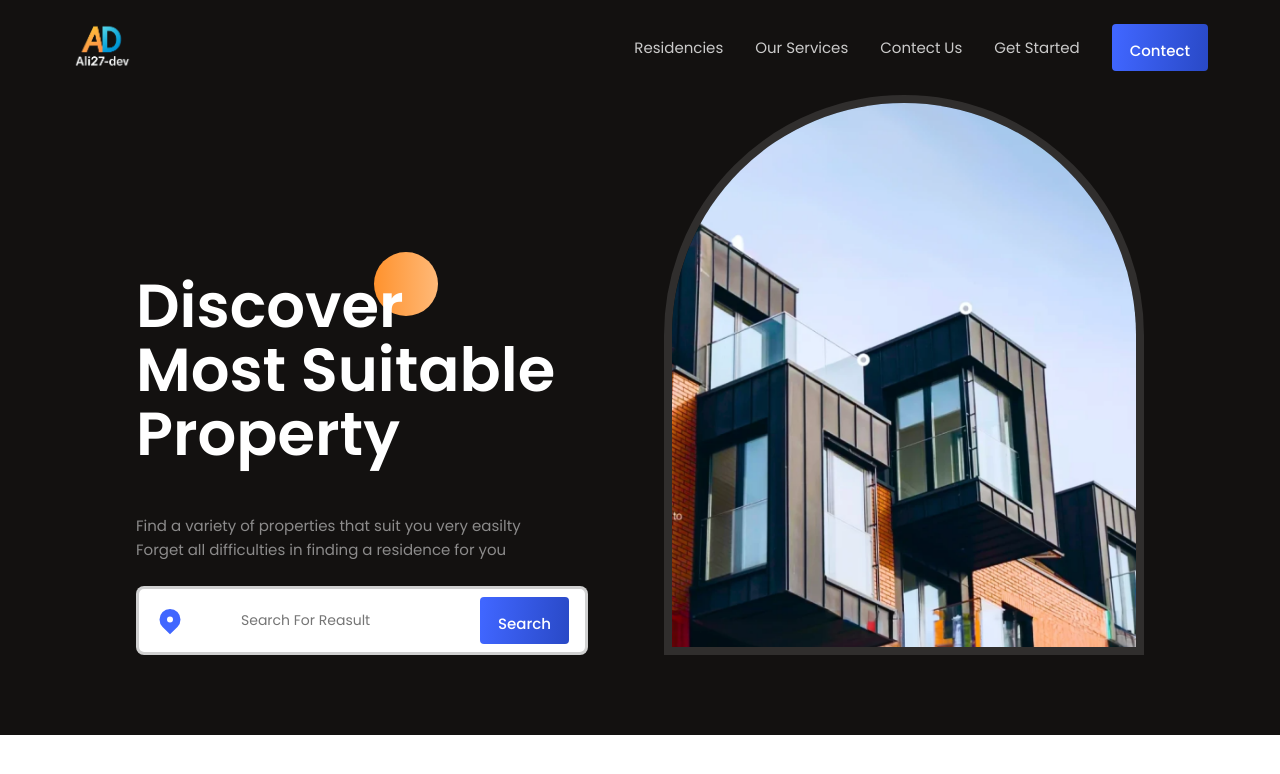
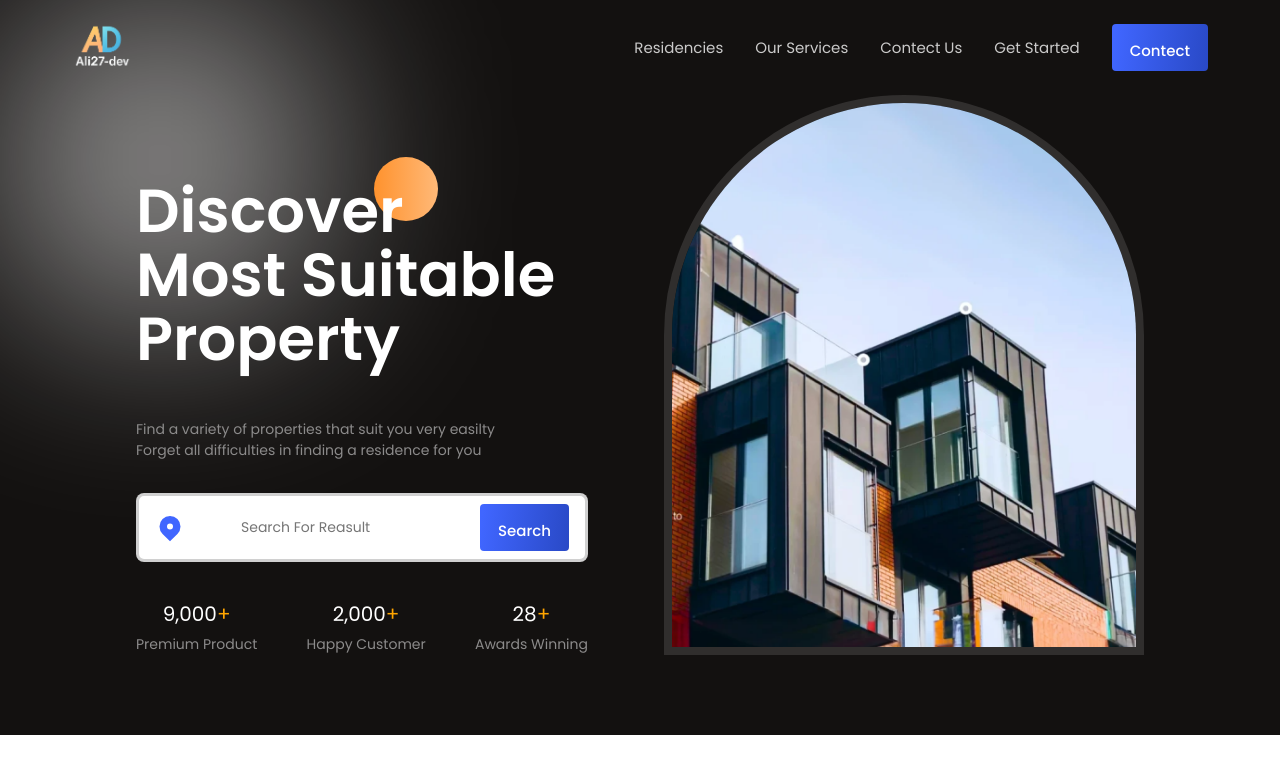
Before and after one commit to ali27-dev/real-Estate-website, a React (Vite) app: page / in a window 1280 px wide. Shown: the top 774 px of the page. Built offline with nearby package versions, Linux system fonts and the light colour scheme.

Commit message:
the states component is completed and also i am used countUp library put functionality in number

```diff
--- /dev/null
+++ b/src/App.css
@@ -0,0 +1,18 @@
+.App {
+  position: relative;
+  overflow-x: clip;
+}
+
+.App > :nth-child(1) {
+  background: var(--black);
+  position: relative;
+}
+
+.white-gradient {
+  position: absolute;
+  width: 32rem;
+  height: 32rem;
+  background: rgba(255, 255, 255, 0.522);
+  filter: blur(100px);
+  border-radius: 100px;
+}
--- a/src/App.jsx
+++ b/src/App.jsx
@@ -1,10 +1,14 @@
 import Header from "./components/Header/Header.jsx";
 import Hero from "./components/Hero/Hero.jsx";
+import "./App.css";
 function App() {
   return (
     <div className="App">
-      <Header />
-      <Hero />
+      <div>
+        <div className="white-gradient" />
+        <Header />
+        <Hero />
+      </div>
     </div>
   );
 }
--- a/src/components/Header/Header.css
+++ b/src/components/Header/Header.css
@@ -1,5 +1,5 @@
 .h-wrapper {
-  background-color: var(--black);
+  /* background-color: var(--black); */
   color: white;
 }
 
--- a/src/components/Hero/Hero.css
+++ b/src/components/Hero/Hero.css
@@ -2,7 +2,7 @@
   color: white;
   position: relative;
   padding-bottom: 3.2rem;
-  background-color: var(--black);
+  /* background-color: var(--black); */
 }
 
 .hero-container {
@@ -11,10 +11,7 @@
   align-items: flex-end;
 }
 .hero-description {
-  font-size: 2.4rem;
-  line-height: 1.6;
-  margin-bottom: 2.4rem;
-  color: #8c8b8b;
+  margin-bottom: 3.2rem;
 }
 .hero-title {
   position: relative;
@@ -45,6 +42,18 @@
   border: none;
   outline: none;
 }
+.states {
+  margin-top: 2.4rem;
+  width: 100%;
+  justify-content: space-between;
+}
+.state > :nth-child(1) {
+  font-size: 3.2rem;
+}
+.state > :nth-child(1) > :last-child {
+  color: orange;
+}
+/* right-side */
 .image-container {
   width: 48rem; /*480px*/
   height: 56rem; /*560px*/
--- a/src/components/Hero/Hero.jsx
+++ b/src/components/Hero/Hero.jsx
@@ -22,10 +22,10 @@ export default function Hero() {
             </div>
             {/* hero-description */}
             <div className="flex-col-start hero-description">
-              <span>
+              <span className="secondary-text">
                 Find a variety of properties that suit you very easilty
               </span>
-              <span>
+              <span className="secondary-text">
                 Forget all difficulties in finding a residence for you
               </span>
             </div>
@@ -36,6 +36,34 @@ export default function Hero() {
               <button className="button">
                 <a href="">Search</a>
               </button>
+            </div>
+
+            {/* hero-state */}
+            <div className="states flex-center">
+              {/* hero-state-1 */}
+              <div className="state flex-col-center ">
+                <span>
+                  <CountUp start={8800} end={9000} duration={4} />
+                  <span>+</span>
+                </span>
+                <span className="secondary-text">Premium Product</span>
+              </div>
+              {/* hero-state-2 */}
+              <div className="state flex-col-center">
+                <span>
+                  <CountUp start={1950} end={2000} duration={4} />
+                  <span>+</span>
+                </span>
+                <span className="secondary-text">Happy Customer</span>
+              </div>
+              {/* hero-state-3 */}
+              <div className="state flex-col-center ">
+                <span>
+                  <CountUp end={28} />
+                  <span>+</span>
+                </span>
+                <span className="secondary-text">Awards Winning</span>
+              </div>
             </div>
           </div>
           {/* RIGHT-SIDE */}
```
